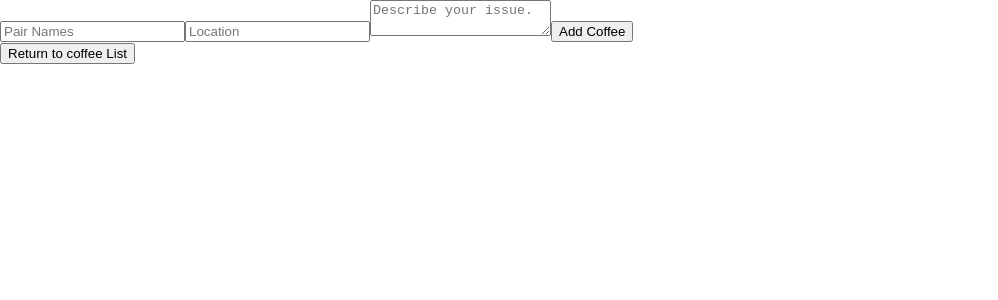
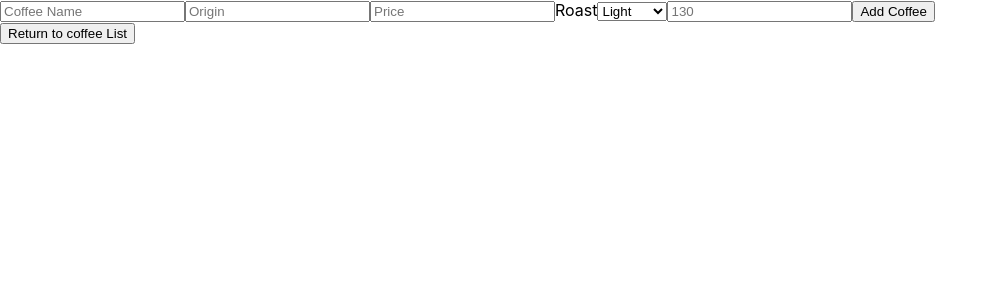
Before and after one commit to pletourneau/KeithsJoe, a React (Create React App) app in the folder keiths-joe/: page / in a window 1280 px wide. Both pictures are taken after a click on the button "Add coffee". Shown: the top 300 px of the page, without its empty margins (0-998 px from the left). Built offline with nearby package versions, Linux system fonts and the light colour scheme.

Commit message:
update reusable form

```diff
--- a/keiths-joe/src/components/ReusableForm.js
+++ b/keiths-joe/src/components/ReusableForm.js
@@ -5,9 +5,17 @@ function ReusableForm(props) {
   return (
     <React.Fragment>
       <form onSubmit={props.formSubmissionHandler}>
-        <input type="text" name="names" placeholder="Pair Names" />
-        <input type="text" name="location" placeholder="Location" />
-        <textarea name="issue" placeholder="Describe your issue." />
+        <input type="text" name="name" placeholder="Coffee Name" />
+        <input type="text" name="origin" placeholder="Origin" />
+        <input type="number" name="price" placeholder="Price" />
+        <label for="roast">Roast</label>
+        <select name="roast">
+          <option value="light">Light</option>
+          <option value="medium">Medium</option>
+          <option value="dark">Dark</option>
+          <option value="decaf">Decaf</option>
+        </select>
+        <input type="number" name="inventory" placeholder="130" />
         <button type="submit">{props.buttonText}</button>
       </form>
     </React.Fragment>
```
